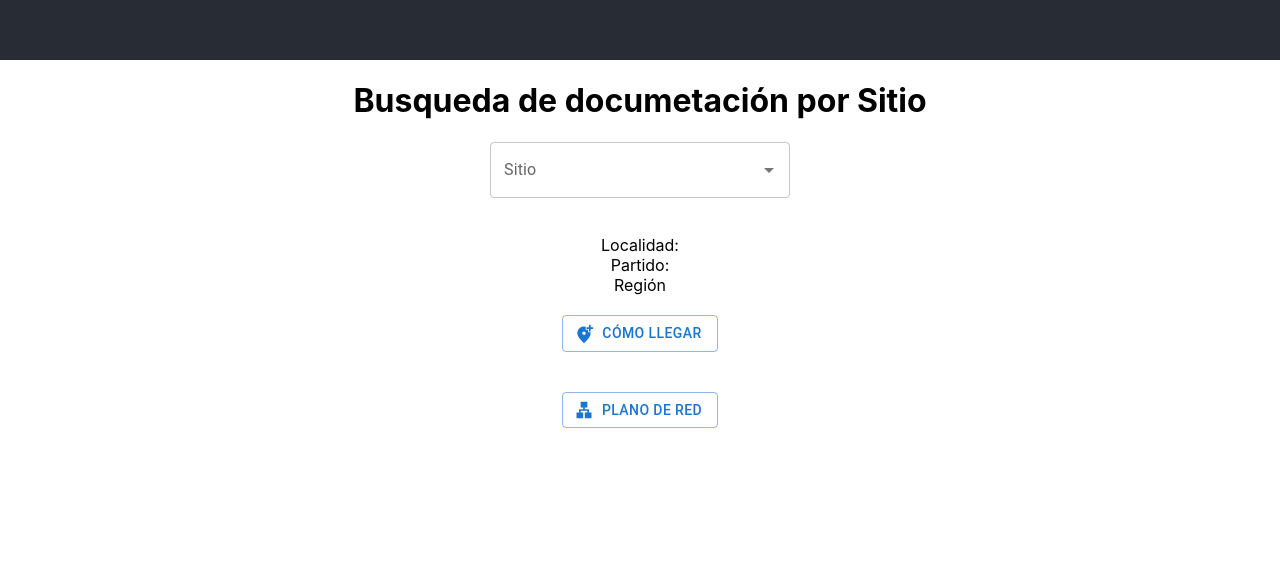
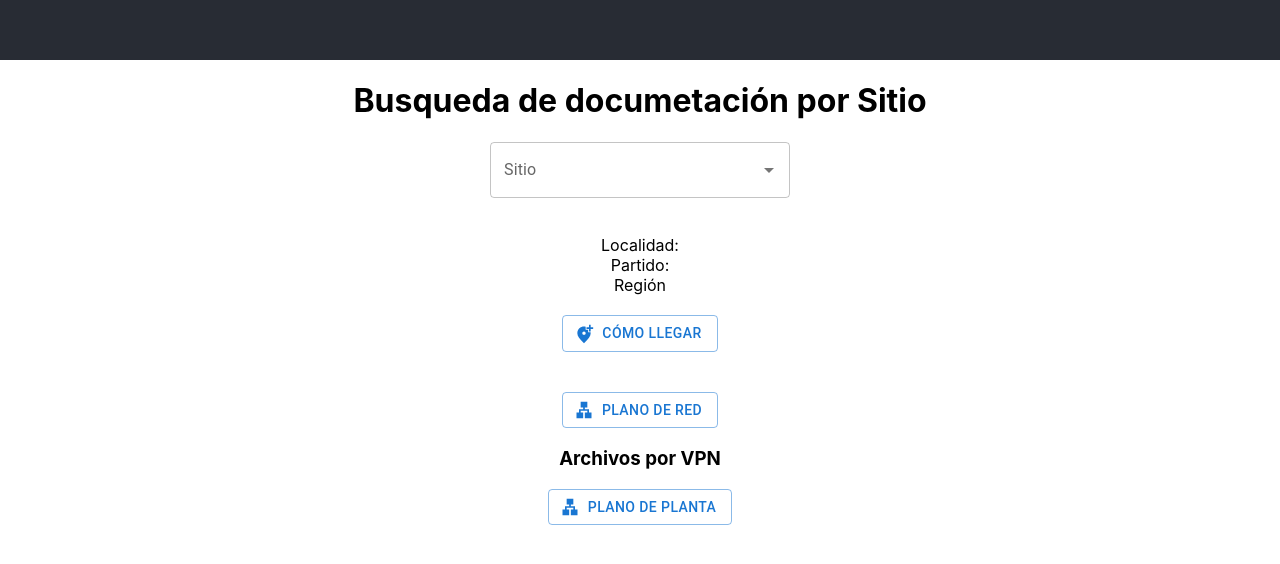
Before and after one commit to emarino-git/sitios-telco, a React (Create React App) app: page / in a window 1280 px wide. Shown: the part 740-1304 px from the top of the page. Built offline with nearby package versions, Linux system fonts and the light colour scheme.

Commit message:
Botón para plano de planta

```diff
--- a/src/components/Sitios.js
+++ b/src/components/Sitios.js
@@ -1,8 +1,8 @@
 import { Autocomplete, Button, TextField } from '@mui/material';
-import { sitiosData, sharepoint } from '../data/Sitios'
+import { sitiosData, sharepoint, servidorVpn } from '../data/Sitios'
 import AddLocationAltIcon from '@mui/icons-material/AddLocationAlt';
 import LanIcon from '@mui/icons-material/Lan';
-import { useState } from 'react';
+import { useRef, useState } from 'react';
 import './Sitios.css'
 
 export default function Sitios() {
@@ -32,6 +32,8 @@ export default function Sitios() {
         }
     }
 
+
+
     return (
         <div className='sitios-page'>
             <h1>Busqueda de documetación por Sitio</h1>
@@ -42,7 +44,7 @@ export default function Sitios() {
                 options={listadoSitios}
                 onChange={(event, newValue) => {
                     setSitio(newValue);
-                  }}
+                }}
                 sx={{ width: 300 }}
                 renderInput={(params) => <TextField {...params} label="Sitio" />}
                 disableClearable
@@ -73,6 +75,15 @@ export default function Sitios() {
             >
                 Plano de RED
             </Button>
+            <h3>Archivos por VPN</h3>
+            <Button
+                variant="outlined"
+                startIcon={<LanIcon />}
+                href={servidorVpn}
+            // target="_blank"
+            >
+                Plano de Planta
+            </Button>
         </div>
     )
 }
--- a/src/data/Sitios.js
+++ b/src/data/Sitios.js
@@ -1,4 +1,6 @@
 export const sharepoint = "https://edenor.sharepoint.com/:u:/s/GO365_DOCUMENTACIONTELCO-DiagramasREDLAN/"
+
+export const servidorVpn = "file://///pro.edenor/Datostro/Privado/GCATEL/Exp-CRT/12_Planos/Fotos/"
 
 export const sitiosData = [
     {
@@ -18,6 +20,7 @@ export const sitiosData = [
         "Nombre": "El Cazador",
         "Nomenclatura": "CR-CAZA",
         "PlanoREDLAN": "EcgW1gPW9P9Fon1b7EloSDIBtOW7S7_9EY2GsDa-_mGQiw",
+        "PlanoPlanta": "CR_CAZADOR/ECR-CAZA_PLANTA.dwg",
         "Locaciones": ["Sala de Comando", "Caseta de Telecomunicaciones"],
         "Dirección": "",
         "Localidad": "El Cazador",
```
